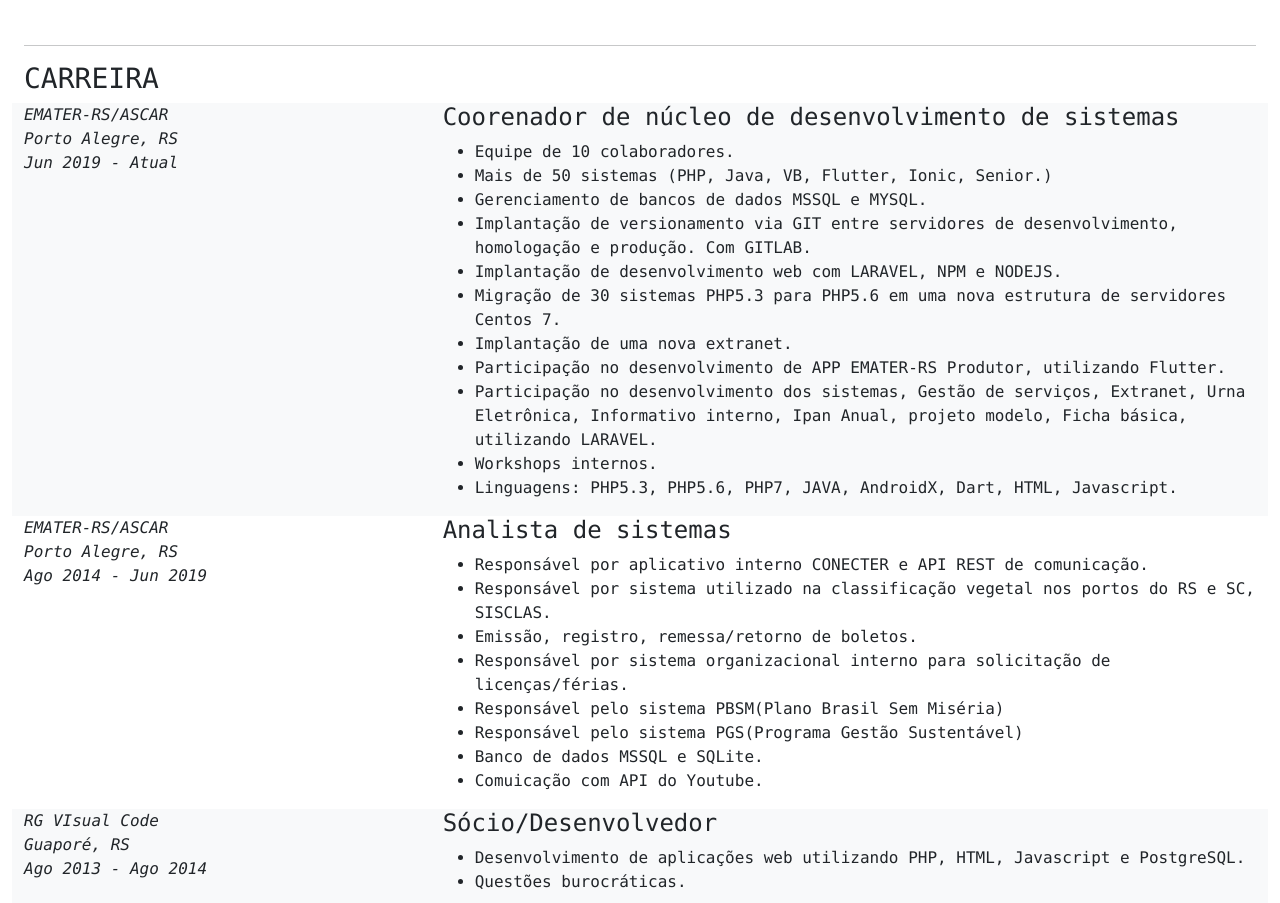
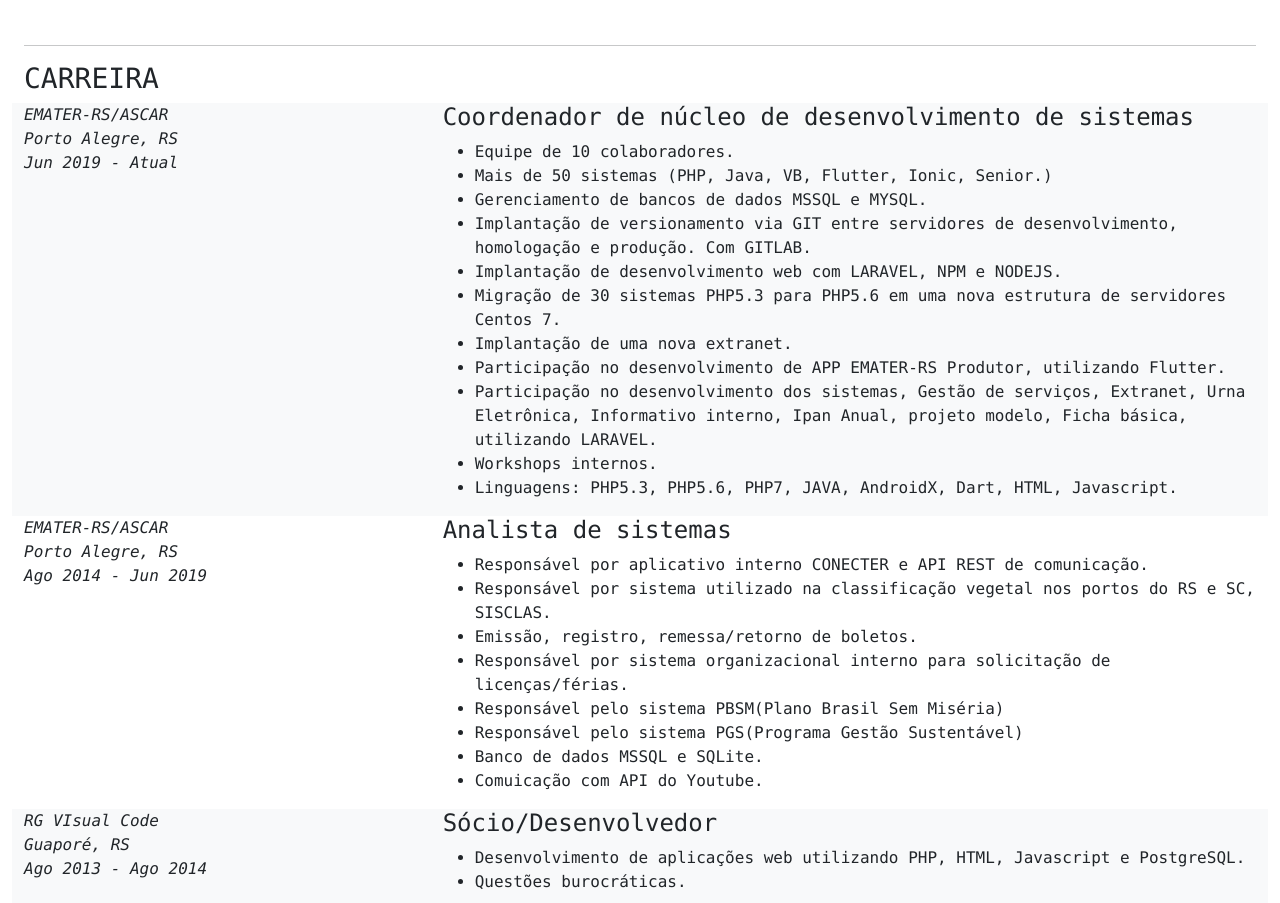
Before and after one commit to guilhermedambros/guilhermedambros.github.io, a plain HTML site: page index.html in a window 1280 px wide. Shown: the part 1147-2050 px from the top of the page. Drawn offline with nearby package versions, Linux system fonts and the light colour scheme.

Commit message:
Correção ortográfica

```diff
--- a/index.html
+++ b/index.html
@@ -207,7 +207,7 @@
             </div>
             <div class="col-lg-8 col-md-9 col-sm-12 col-xs-12 text-start bg-light">
                 <div class="short-div text-justify">
-                    <h4>Coorenador de núcleo de desenvolvimento de sistemas</h4>
+                    <h4>Coordenador de núcleo de desenvolvimento de sistemas</h4>
 
                     <ul>
                         <li>Equipe de 10 colaboradores.</li>
```
